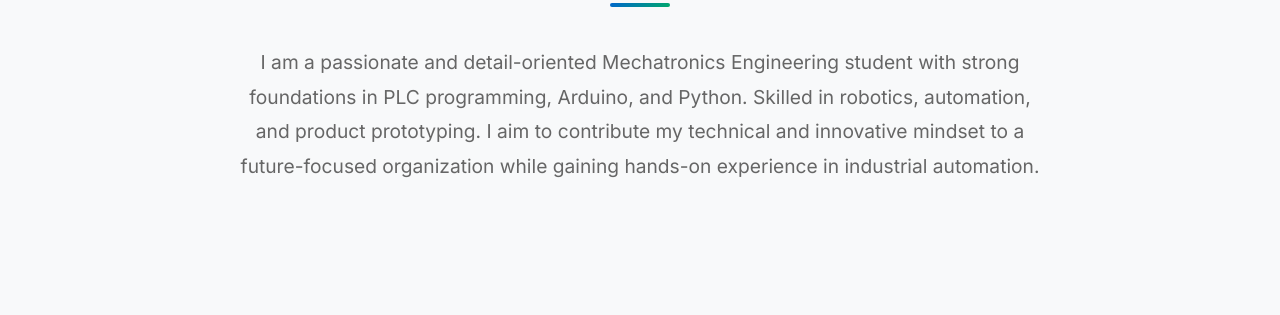
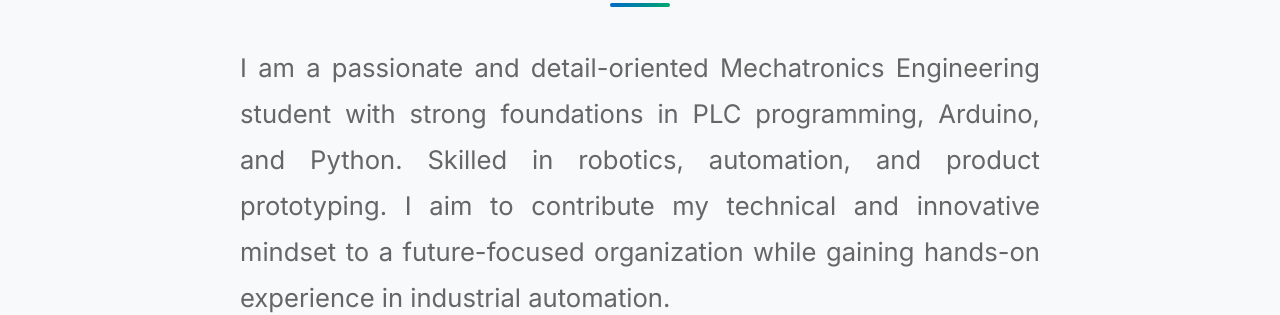
Before and after one commit to tamilan12th/thamaraiselvan-portfolio, a website: page index.html in a window 1280 px wide. Shown: the part 643-958 px from the top of the page. Drawn offline with Linux system fonts and the light colour scheme.

Commit message:
Update style.css

```diff
--- a/style.css
+++ b/style.css
@@ -375,10 +375,10 @@ body {
 }
 
 .about-description {
-  font-size: 1.2rem;
+  font-size: 1.6rem;
   line-height: 1.8;
   margin-bottom: 3rem;
-  text-align: center;
+  text-align: justify;
   color: var(--text-light);
 }
 
```
